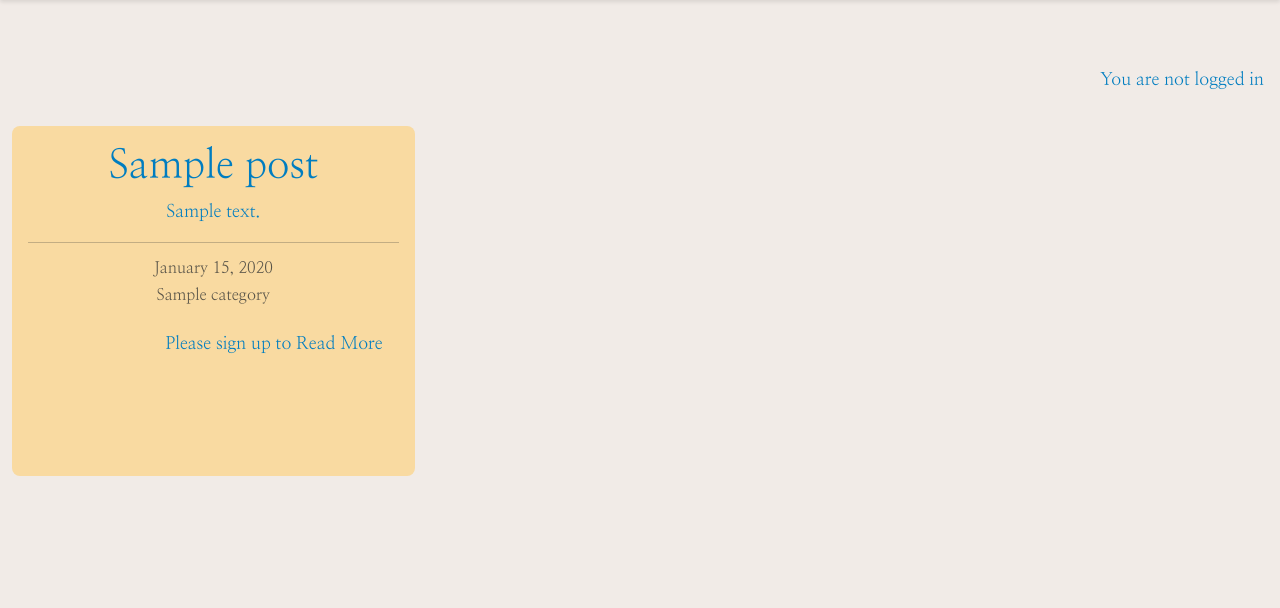
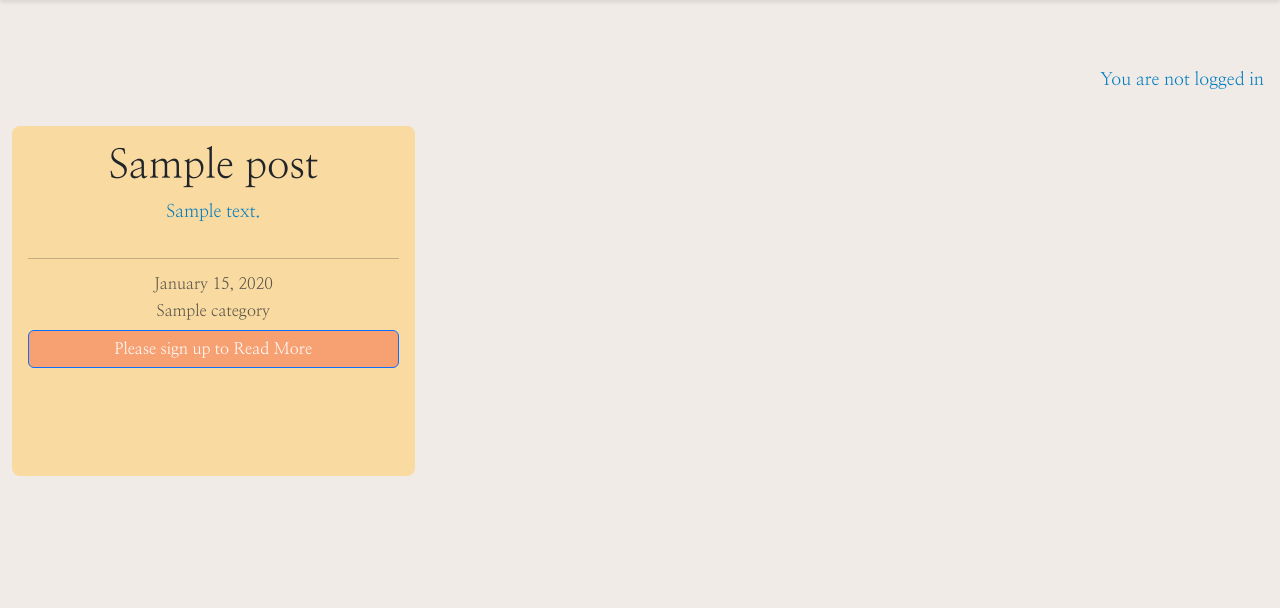
Before and after one commit to Gilberto2025123/parent-code-blog, a Django app: page / in a window 1280 px wide. Shown: the part 66-674 px from the top of the page. Run offline with Django 4.2, Linux system fonts and the light colour scheme; tables that the repository leaves empty hold one stand-in row (values such as "Sample post"); parts of the project's set-up code (start-up, migrations or seed data) failed here and were passed over; some libraries are stand-ins or nearby versions; some web fonts are replaced.

Commit message:
Add restriction on Home Page to encourage sign ups

```diff
--- a/parentcodeapp/templates/parentcodeapp/index.html
+++ b/parentcodeapp/templates/parentcodeapp/index.html
@@ -13,10 +13,14 @@
                 <div class="col-md-4">
                     <div class="card mb-4">
                         <div class="card-body">
+                            {% if user.is_authenticated %}
                             <a href="{% url 'post_detail' post.slug %}" class="post-link">
+                                                            {% else %}
                                 <h2 class="card-title">{{ post.title | truncatewords:10 }}</h2>
+
                                 <p class="card-text">{{ post.excerpt }}</p>
                             </a>
+                                {% endif %}
                             <hr />
                             <p class="card-text text-muted h6">{{ post.created_at | date:"F j, Y" }}</p>
                             <p class="card-text text-muted h6">{{ post.category.name}}</p>
@@ -25,9 +29,8 @@
                             <!-- <div class="image-flash">
                                 <p class="author">Author: {{ post.author }}</p>
                             </div> -->
-
-                         {% else %}
-                            <p class="text-end m-3">Please sign up to Read More</p>
+                            {% else %}
+                            <a href="{% url 'signup' %}" class="btn btn-primary">Please sign up to Read More</a>
                             {% endif %}
                         </div>
                     </div>
```
